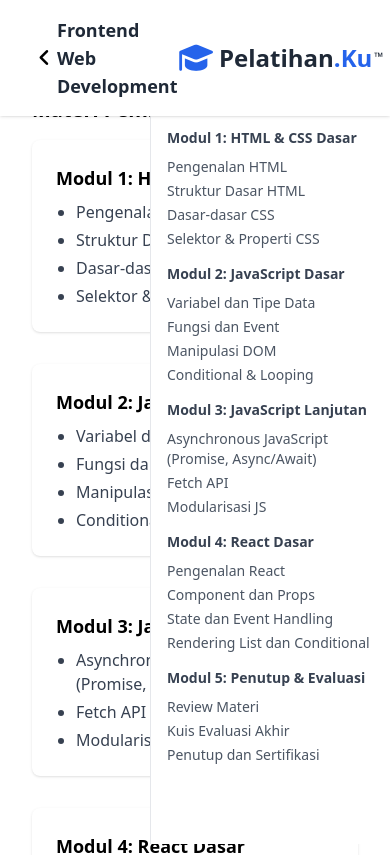
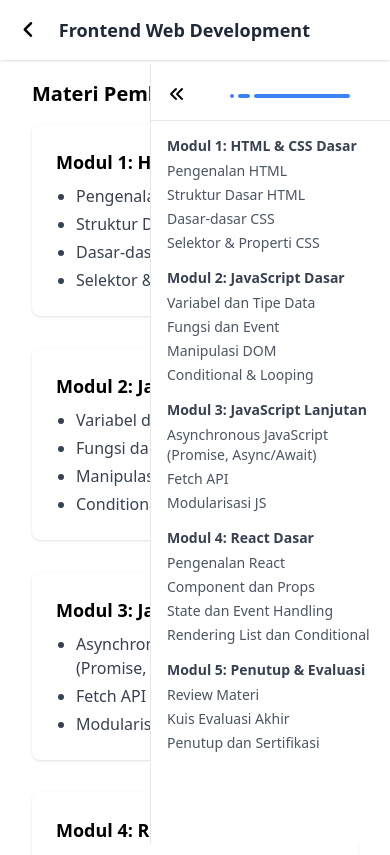
Before and after one commit to bachtiarrizaa/pelatihan-digital-app, a React (Vite) app in the folder frontend/: page /pembelajaran in a window 390 px wide. Shown: the top 855 px of the page. Built offline with nearby package versions, Linux system fonts and the light colour scheme.

Commit message:
fix header materi pembelajaran

```diff
--- a/frontend/src/Pages/Pembelajaran/Aside.jsx
+++ b/frontend/src/Pages/Pembelajaran/Aside.jsx
@@ -58,13 +58,13 @@ export default function AsidePembelajaran() {
       {/* Header Sidebar */}
       <div
         className={`flex items-center ${
-          isOpen ? "justify-between px-4 py-3 border-b" : "justify-center py-3"
+          isOpen ? "justify-between px-4 pb-3 pt-5 border-b" : "justify-center pb-3 pt-5"
         }`}
       >
         {/* Toggle Button di kiri */}
         <button onClick={toggleSidebar} className="mr-2">
           <i
-            className={`fa-solid fa-angles-left transition-transform duration-300 ${
+            className={`fa-solid fa-angles-left overflow-hidden transition-opacity duration-300 ${
               !isOpen ? "rotate-180" : ""
             }`}
           ></i>
@@ -89,7 +89,7 @@ export default function AsidePembelajaran() {
         {pelatihan.modul.map((modul, i) => (
           <div key={i} className="mt-3">
             <label className="text-sm font-semibold text-gray-700">{modul.nama}</label>
-            <div className="flex flex-col text-gray-600 text-sm mt-1">
+            <div className="flex flex-col text-gray-600 text-sm">
               {modul.materi.map((materi, j) => (
                 <NavLink
                   key={j}
--- a/frontend/src/Pages/Pembelajaran/Header.jsx
+++ b/frontend/src/Pages/Pembelajaran/Header.jsx
@@ -4,7 +4,7 @@ export default function HeaderPembelajaran() {
   return (
     <>
       {/* Header */}
-      <div className="fixed top-0 left-0 right-0 flex items-center justify-between bg-white shadow px-8 py-4 z-20">
+      <div className="fixed top-0 left-0 right-0 flex items-center justify-between bg-white shadow pl-4 pr-20 sm:px-8 py-4 z-20">
         {/* Tombol Kembali */}
         <button onClick={() => window.history.back()}>
           <i className="fa-solid fa-angle-left text-xl"></i>
@@ -16,7 +16,7 @@ export default function HeaderPembelajaran() {
         </h1>
 
         {/* Logo */}
-        <Link to="/" className="flex items-center text-2xl font-bold gap-x-1">
+        <Link to="/" className="hidden sm:flex items-center text-2xl font-bold gap-x-1">
           <i className="fas fa-graduation-cap text-blue-600 text-3xl"></i>
           <span className="flex items-baseline">
             <span className="text-gray-800">Pelatihan</span>
--- a/frontend/src/Pages/Pembelajaran/index.jsx
+++ b/frontend/src/Pages/Pembelajaran/index.jsx
@@ -51,9 +51,10 @@ const pelatihan = {
 export default function IndexPembelajaran() {
   return (
     <>
+      {/* Header */}
       <HeaderPembelajaran />
 
-      <div className="flex pt-24">
+      <div className="flex pt-20">
         {/* MATERI PEMBELAJARAN */}
         <main className="flex-1 px-8 pb-8">
           <h2 className="text-xl font-bold mb-4">Materi Pembelajaran</h2>
```
